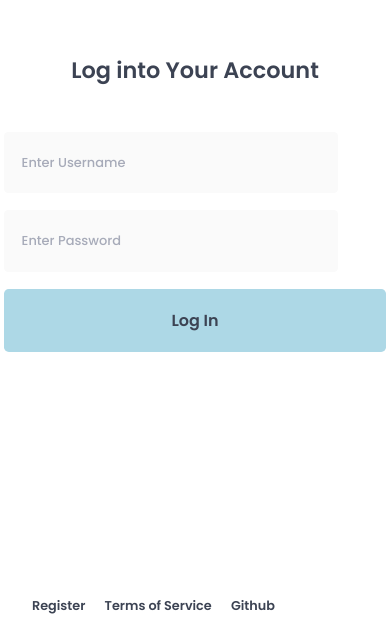
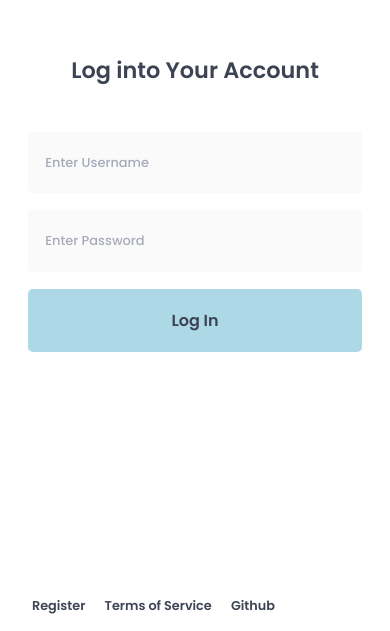
Before and after one commit to placehlder/client, a Vue app: page /login in a window 390 px wide. Shown: the part 213-844 px from the top of the page. Built offline with nearby package versions, Linux system fonts and the light colour scheme.

Commit message:
code cleanup/new color

```diff
--- a/src/assets/base.css
+++ b/src/assets/base.css
@@ -12,6 +12,7 @@
   /* colors */
   --baby-blue: hsl(195, 53%, 79%);
   --baby-purple: hsl(255, 53%, 79%);
+  --baby-green: hsl(165, 53%, 79%);
   --dark-blue: hsl(222, 16%, 28%);
   --medium-grey: hsl(226, 11%, 69%);
   --light-grey: hsl(0, 0%, 98%);
--- a/src/views/LoginView.vue
+++ b/src/views/LoginView.vue
@@ -1,9 +1,10 @@
 <template>
-    <div class="container">
+  <div class="container">
+    <div>
       <h1 class="header">Log into Your Account</h1>
       <form>
         <input class="box" name="username" placeholder="Enter Username" /><br />
-        <input class="box" name="password" placeholder="Enter Password" />
+        <input class="box" name="password" placeholder="Enter Password" /><br />
         <button class="submit">Log In</button>
       </form>
     </div>
@@ -12,11 +13,11 @@
       <a class="tags" href="https://github.com/placehlder" target="_blank">Terms of Service</a>
       <a class="tags" href="https://github.com/placehlder" target="_blank">Github</a>
     </div>
+  </div>
 </template>
 
 <style scoped>
 @import "../assets/base.css";
-
 /* highlighting */
 ::selection {
   background: var(--baby-blue);
@@ -72,7 +73,7 @@
 }
 
 .submit:hover {
-  background-color: var(--baby-purple);
+  background-color: var(--baby-green);
 }
 
 /* container */
@@ -94,6 +95,7 @@
   padding-bottom: 1em;
 }
 
+/* bottom bar items */
 .tags {
   font-weight: var(--font-weight-semibold);
   font-size: var(--font-size-small);
@@ -102,16 +104,20 @@
   margin-right: 1.5em;
 }
 
+/* media query */
 @media (max-width: 1024px) {
   h1 {
     font-size: var(--font-size-regular);
   }
+
   input {
     width: 18em;
   }
+
   button {
     font-size: var(--font-size-small);
   }
+
   .tags {
     font-size: var(--font-size-even-smaller);
   }
--- a/src/views/RegisterView.vue
+++ b/src/views/RegisterView.vue
@@ -1,9 +1,125 @@
-<script setup>
+<template>
+  <div class="container">
+    <div>
+      <h1 class="header">Register a New Account</h1>
+      <form>
+        <input class="box" name="username" placeholder="Enter Username" /><br />
+        <input class="box" name="password" placeholder="Enter Password" /><br />
+        <button class="submit">Register</button>
+      </form>
+    </div>
+    <div class="bar">
+      <RouterLink class="tags" to="/login">Log In</RouterLink>
+      <a class="tags" href="https://github.com/placehlder" target="_blank">Terms of Service</a>
+      <a class="tags" href="https://github.com/placehlder" target="_blank">Github</a>
+    </div>
+  </div>
+</template>
 
-</script>
+<style scoped>
+@import "../assets/base.css";
+/* highlighting */
+::selection {
+  background: var(--baby-blue);
+}
 
-<template>
-  <main>
+/* title */
+.header {
+  display: flex;
+  justify-content: center;
+  font-weight: var(--font-weight-semibold);
+  font-size: var(--font-size-medium);
+  color: var(--dark-blue);
+  margin-bottom: 2em;
+  cursor: pointer;
+}
 
-  </main>
-</template>
+/* input */
+.box {
+  font-family: "Poppins", sans-serif;
+  color: var(--dark-blue);
+  font-weight: var(--font-weight-medium);
+  font-size: var(--font-size-small);
+  padding: 1.4em 0 1.4em 1.2em;
+  width: 22em;
+  border-style: none;
+  border-radius: 0.3em;
+  background-color: var(--light-grey);
+  margin-bottom: 1.2em;
+  outline: none;
+}
+
+::placeholder {
+  font-family: "Poppins", sans-serif;
+  color: var(--medium-grey);
+  font-weight: var(--font-weight-medium);
+  font-size: var(--font-size-small);
+}
+
+/* submit button */
+.submit {
+  font-family: "Poppins", sans-serif;
+  color: var(--dark-blue);
+  font-weight: var(--font-weight-semibold);
+  font-size: var(--font-size-regular);
+  width: 100%;
+  background-color: var(--baby-blue);
+  padding: 1.2em 0 1.2em 0;
+  border-style: none;
+  border-radius: 0.3em;
+  margin-bottom: 0.8em;
+  cursor: pointer;
+  transition: background-color 0.2s ease-in-out;
+}
+
+.submit:hover {
+  background-color: var(--baby-green);
+}
+
+/* container */
+.container {
+  display: flex;
+  flex-direction: column;
+  align-items: center;
+  justify-content: center;
+  height: 100vh;
+}
+
+/* bottom bar */
+.bar {
+  display: flex;
+  position: fixed;
+  bottom: 0;
+  left: 0;
+  padding-left: 2em;
+  padding-bottom: 1em;
+}
+
+/* bottom bar items */
+.tags {
+  font-weight: var(--font-weight-semibold);
+  font-size: var(--font-size-small);
+  text-decoration: none;
+  color: var(--dark-blue);
+  margin-right: 1.5em;
+}
+
+/* media query */
+@media (max-width: 1024px) {
+  h1 {
+    font-size: var(--font-size-regular);
+  }
+
+  input {
+    width: 18em;
+  }
+
+  button {
+    font-size: var(--font-size-small);
+  }
+
+  .tags {
+    font-size: var(--font-size-even-smaller);
+  }
+}
+</style>
```
